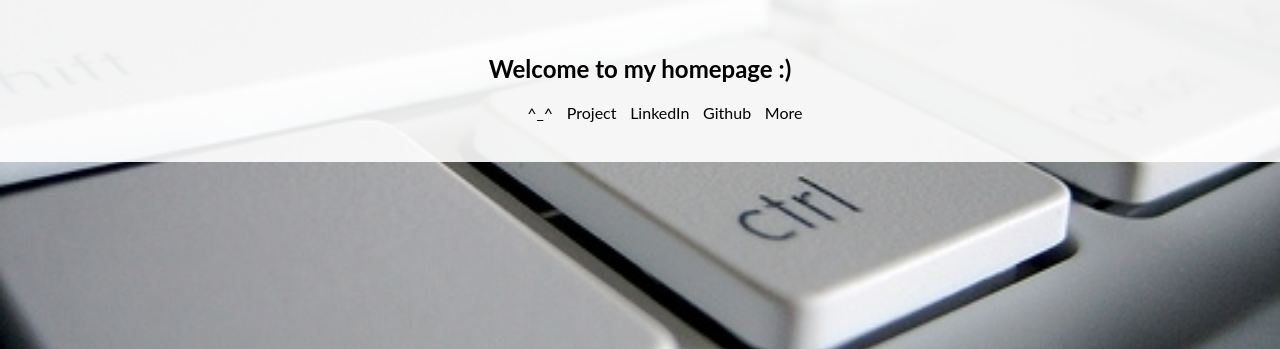
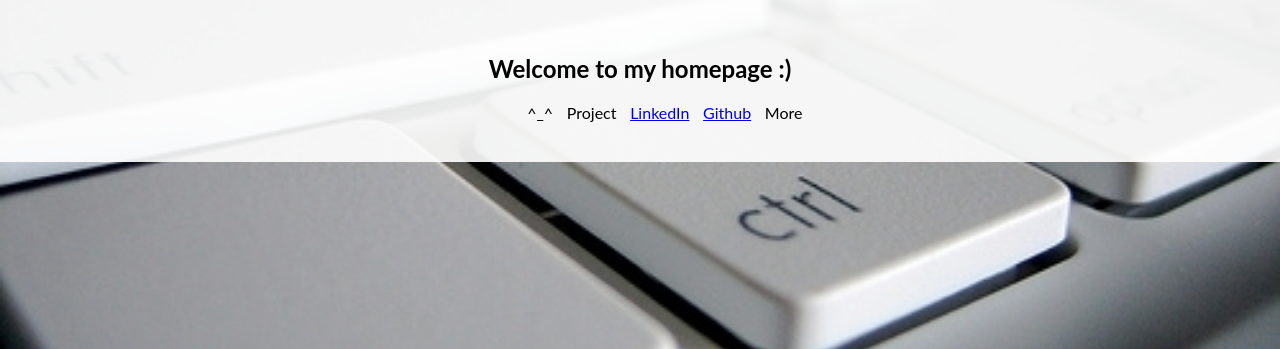
Before and after one commit to Aries0331/Aries0331.github.io, a Jekyll site: the page index.html, which Jekyll copies as it is, in a window 1280 px wide. Shown: the part 384-733 px from the top of the page. Built offline with Jekyll 4.4.1, drawn with Linux system fonts in a browser that asks for light colours.

Commit message:
add links

```diff
--- a/index.html
+++ b/index.html
@@ -4,7 +4,11 @@
   <head>
     <meta charset="utf-8">
     <meta http-equiv="refresh" content="IE=edge,chrome"
-    <title>My homepage</title>
+    <title class="MyTitle">My homepage</title>
+    <!-- Hide the title, reference from: -->
+    <style>
+    title {visibility: hidden;}
+    </style>
     <!-- link html to css -->
     <link href="css/main.css" type="text/css" rel="stylesheet">
   </head>
@@ -21,8 +25,12 @@
         <ul>
           <li>^_^</li>
           <li>Project</li>
-          <li>LinkedIn</li>
-          <li>Github</li>
+          <li>
+            <a class="linkedin" href="https://www.linkedin.com/profile/preview?locale=en_US&trk=prof-0-sb-preview-primary-button">LinkedIn</a>
+          </li>
+          <li>
+            <a class="github" href="https://github.com/Aries0331">Github</a>
+          </li>
           <li>More</li>
         </ul>
       </nav>
```
Also changed, not shown: css/main.css (+5 -4 lines).
